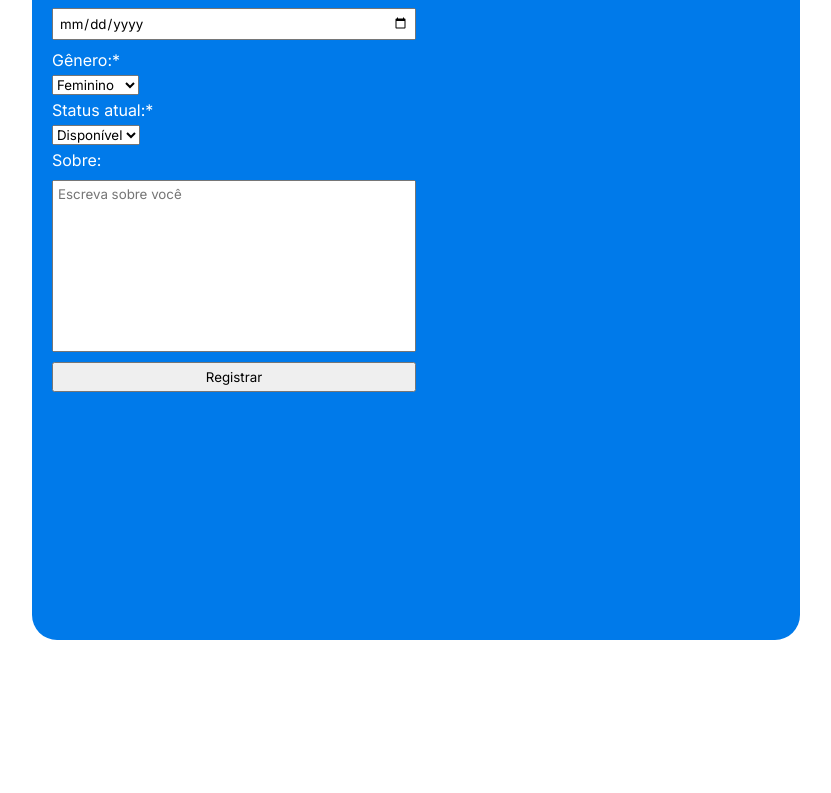
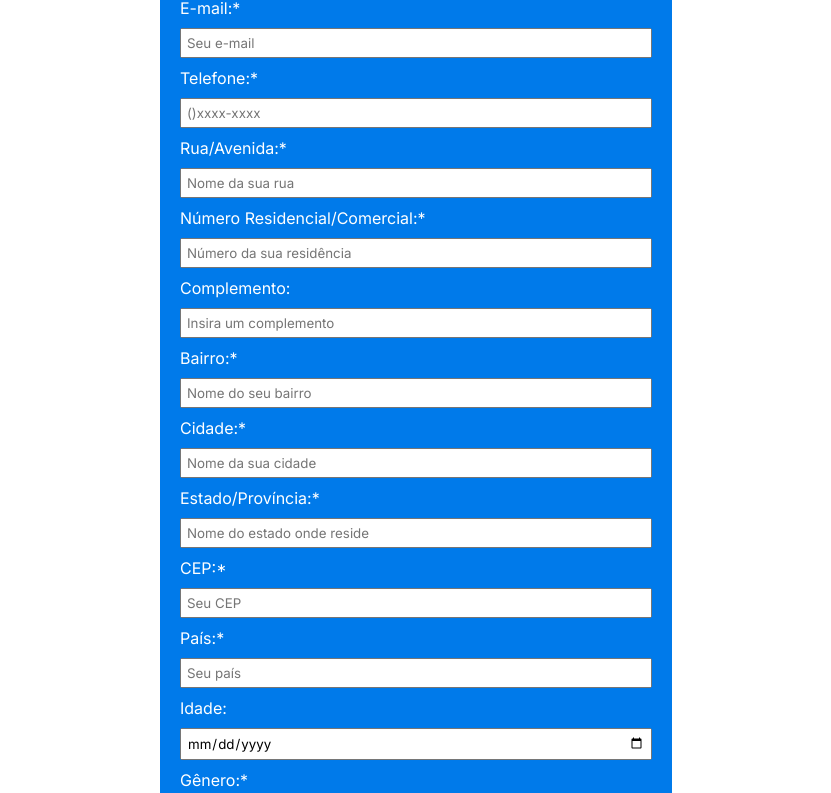
Before and after one commit to Lukareliz/wise-care, a React (Vite) app: page /register/care in a window 1280 px wide. Shown: the part 579-1372 px from the top of the page, without its empty margins (224-1055 px from the left). Before the commit the page ends 1219 px from the top, so only its background shows below. Built offline with nearby package versions, Linux system fonts and the light colour scheme.

Commit message:
style: new registration page formatting

```diff
--- a/src/App.css
+++ b/src/App.css
@@ -68,6 +68,20 @@
    text-align: center;
    margin-bottom: 20px;
 }
+
+.auth_container h5{
+    text-align: center;
+    margin-top: 30px;
+ }
+
+ .auth_container a{
+    text-decoration: none;
+    color: white;
+ }
+
+ .auth_container a:hover{
+    color: #00378A;
+ }
 
 .auth_inputs{
     position: absolute;
@@ -152,8 +166,8 @@
     left: 50%;
     transform: translateX(-50%);
     background-color: #007AEA;
-    width: 60%;
-    height: 130%;
+    width: 40%;
+    height: 215%;
     color: white;
     border-radius: 25px;
     margin-top: 20px;
@@ -165,15 +179,12 @@
     text-align: center;
 }
 
-.form_container{
-    display: flex;
-    flex-direction: column;
-}
-
 .form_container {
     display: flex;
     flex-direction: column;
     align-items: flex-start;
+    padding: 20px;
+    margin-top: 250px;
 }
 
 .form_container label,
@@ -184,13 +195,9 @@
 
 }
 
-.form_container{
-    padding: 20px;
-}
-
 .form_container input,
 .form_container textarea {
-    width: 50%;
+    width: 100%;
     padding: 5px;
 }
 
@@ -199,8 +206,7 @@
     height: 200px;
     border-radius: 50%;
     position: fixed;
-    left: 65%;
-    top: 15%;
+    left: 33%;
 }
 
 #photo{
--- a/src/components/NavBar.jsx
+++ b/src/components/NavBar.jsx
@@ -8,7 +8,7 @@ function NavBar(){
             <h1>WiseCare</h1>
             <div className="navbar_links">
                 <Link to="/">Início</Link>
-                <a href="">Sobre Nós</a>
+                <Link to="/about">Sobre Nós</Link>
                 <a href="">Contato</a>
                 <a href="">Políticas</a>
             </div>
--- a/src/main.jsx
+++ b/src/main.jsx
@@ -8,6 +8,7 @@ import Login from './pages/Login.jsx';
 import Register from './pages/Register.jsx';
 import Care from './pages/Care.jsx';
 import Hire from './pages/Hire.jsx';
+import About from './pages/About.jsx';
 
 import './index.css';
 
@@ -21,6 +22,7 @@ ReactDOM.createRoot(document.getElementById('root')).render(
           <Route path='/register' element={<Register />}/>
           <Route path='/register/care' element={<Care />}/>
           <Route path='/register/hire' element={<Hire />}/>
+          <Route path='/about' element={<About />}/>
         </Route>
       </Routes>
     </BrowserRouter>
--- /dev/null
+++ b/src/pages/About.jsx
@@ -0,0 +1,12 @@
+import NavBar from "../components/navbar"
+
+const About = () => {
+    return (
+        <div>
+            <NavBar />
+            <h2>Sobre Nós</h2>
+        </div>
+    )
+}
+
+export default About
--- a/src/pages/Care.jsx
+++ b/src/pages/Care.jsx
@@ -8,23 +8,43 @@ const Care = () => {
       <h1 className="title_main">Cuidador, crie sua conta WiseCare!</h1>
       <div className="register_care">
         <h3>REGISTRAR</h3>
+        <ImageUpload />
         <form action="" method="post" className="form_container">
-          <ImageUpload />
-
           <label htmlFor="nome">Nome Completo:*</label>
           <input type="text" id="nome" name="nome" placeholder="Seu nome" required />
 
           <label htmlFor="email">E-mail:*</label>
-          <input type="email" name="" id="" placeholder="Seu e-mail" required />
+          <input type="email" name="email" placeholder="Seu e-mail" required />
 
           <label htmlFor="telefone">Telefone:*</label>
-          <input type="tel" name="" id="" placeholder="()xxxx-xxxx" required />
+          <input type="tel" name="telefone" placeholder="()xxxx-xxxx" required />
 
-          <label htmlFor="endereco">Endereço:*</label>
-          <input type="text" name="" id="" placeholder="Seu endereço" required />
+          <label htmlFor="rua">Rua/Avenida:*</label>
+          <input type="text" name="logradouro" placeholder="Nome da sua rua" required />
+
+          <label htmlFor="numero">Número Residencial/Comercial:*</label>
+          <input type="text" name="numero" placeholder="Número da sua residência" required/>
+
+          <label htmlFor="complemento">Complemento:</label>
+          <input type="text" name="complemento" placeholder="Insira um complemento"/>
+
+          <label htmlFor="bairro">Bairro:*</label>
+          <input type="text" name="bairro" placeholder="Nome do seu bairro" required/>
+
+          <label htmlFor="cidade">Cidade:*</label>
+          <input type="text" name="cidade" placeholder="Nome da sua cidade" required/>
+
+          <label htmlFor="estado">Estado/Província:*</label>
+          <input type="text" name="estado" placeholder="Nome do estado onde reside" required/>
+
+          <label htmlFor="cep">CEP:*</label>
+          <input type="text" name="cep" placeholder="Seu CEP" required/>
+
+          <label htmlFor="pais">País:*</label>
+          <input type="text"  name="pais" placeholder="Seu país" required/>
 
           <label htmlFor="idade">Idade:</label>
-          <input type="date" name="" id="" />
+          <input type="date" name="idade"/>
 
           <label htmlFor="genero">Gênero:*</label>
           <select id="genero" name="genero" required>
@@ -40,7 +60,7 @@ const Care = () => {
           </select>
 
           <label htmlFor="sobre">Sobre:</label>
-          <textarea name="" id="" cols="30" rows="10" placeholder="Escreva sobre você"></textarea>
+          <textarea name="sobre" cols="30" rows="10" placeholder="Escreva sobre você"></textarea>
 
           <input type="submit" value="Registrar" className="buttons" />
         </form>
--- a/src/pages/Login.jsx
+++ b/src/pages/Login.jsx
@@ -1,4 +1,5 @@
 import NavBar from "../components/navbar"
+import { Link } from "react-router-dom";
 
 const Login = () => {
   return (
@@ -13,6 +14,7 @@ const Login = () => {
             <input type="password" name="" id="" placeholder="Senha" />
             <div><input type="button" value="Entrar" className="buttons"/></div>
           </form>
+          <h5>Se não tiver uma conta, <Link to="/register">clique aqui</Link>.</h5>
         </div>
       </div>
     </div>
```
Also changed, not shown: src/components/ImageUpload.jsx (+4 -4 lines).
